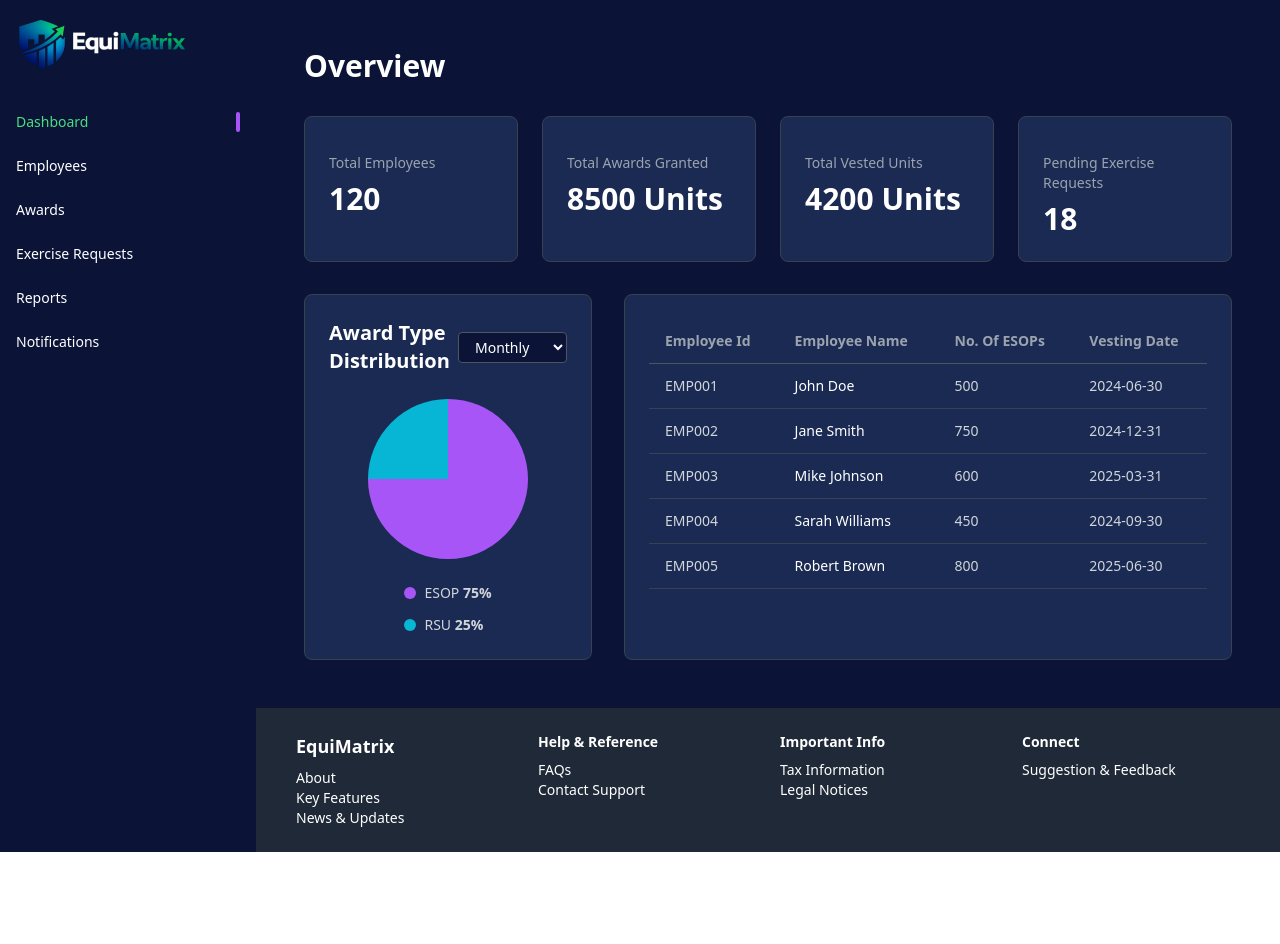
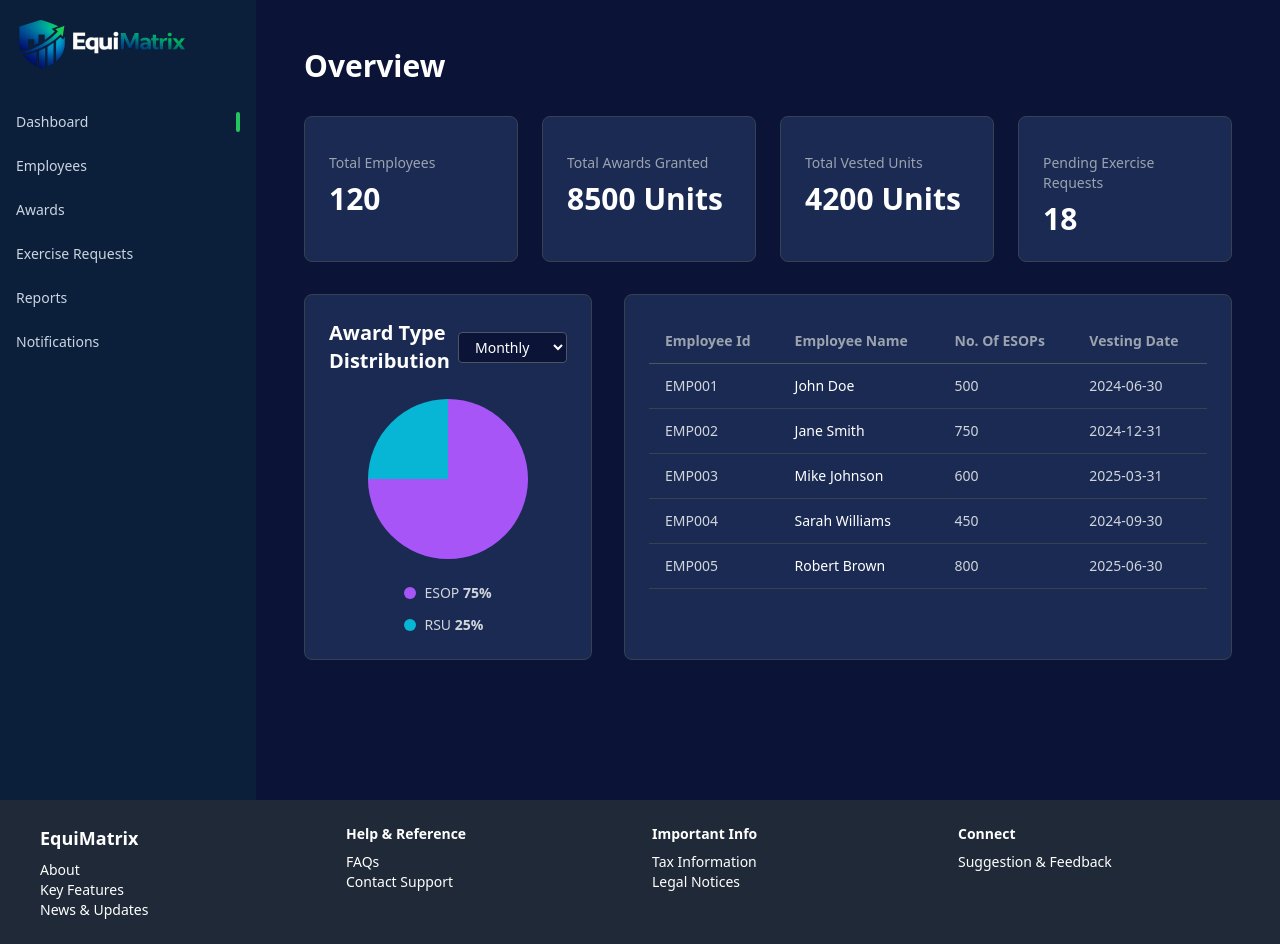
Before and after one commit to VarshaShetty28/Equity_Award_Tracker_EquiMatrix, an Angular app in the folder FrontEnd/: page /admin in a window 1280 px wide. Before the commit the page ends 852 px from the top, so only its background shows below. Built offline with nearby package versions, Linux system fonts and the light colour scheme.

Commit message:
Added tab logo

```diff
--- a/FrontEnd/src/app/features/admin/employees/employees.component.html
+++ b/FrontEnd/src/app/features/admin/employees/employees.component.html
@@ -10,7 +10,6 @@
         placeholder="Search"
         class="pl-10 pr-4 py-2 rounded-lg bg-white text-black text-sm focus:outline-none"
       />
-      <span class="absolute left-3 top-2.5 text-gray-400">🔍</span>
     </div>
   </div>
 
--- a/FrontEnd/src/app/shared/admin-nav-bar/admin-nav-bar.component.html
+++ b/FrontEnd/src/app/shared/admin-nav-bar/admin-nav-bar.component.html
@@ -1,4 +1,4 @@
-<div class="w-64 h-screen bg-[#0B1437] text-white flex flex-col p-4">
+<div class="w-64 h-screen bg-[#0B1F3A] text-white flex flex-col p-4">
 
   <!-- LOGO -->
   <div class="flex items-center gap-3 mb-10">
@@ -13,76 +13,106 @@
   <nav class="flex flex-col gap-6 text-sm">
 
     <!-- DASHBOARD -->
-    <a routerLink="/admin"
-       routerLinkActive="text-green-400"
+    <a
+      routerLink="/admin"
+      routerLinkActive="text-[#22C55E]"
       [routerLinkActiveOptions]="{ exact: true }"
       #rlaDashboard="routerLinkActive"
-       class="flex items-center justify-between">
+      class="flex items-center justify-between group"
+    >
+      <span class="text-slate-300 group-hover:text-[#14B8A6]">
+        Dashboard
+      </span>
 
-      <span class="hover:text-blue-400">Dashboard</span>
-
-      <span *ngIf="rlaDashboard.isActive"
-            class="w-1 h-5 bg-purple-500 rounded"></span>
+      <span
+        *ngIf="rlaDashboard.isActive"
+        class="w-1 h-5 bg-[#22C55E] rounded"
+      ></span>
     </a>
 
     <!-- EMPLOYEES -->
-    <a routerLink="/admin/employees"
-       routerLinkActive="text-green-400"
+    <a
+      routerLink="/admin/employees"
+      routerLinkActive="text-[#22C55E]"
       #rlaUsers="routerLinkActive"
-       class="flex items-center justify-between">
+      class="flex items-center justify-between group"
+    >
+      <span class="text-slate-300 group-hover:text-[#14B8A6]">
+        Employees
+      </span>
 
-      <span class="hover:text-blue-400">Employees</span>
-
-      <span *ngIf="rlaUsers.isActive"
-            class="w-1 h-5 bg-purple-500 rounded"></span>
+      <span
+        *ngIf="rlaUsers.isActive"
+        class="w-1 h-5 bg-[#22C55E] rounded"
+      ></span>
     </a>
 
     <!-- AWARDS -->
-    <a routerLink="/admin/awards"
-       routerLinkActive="text-green-400"
+    <a
+      routerLink="/admin/awards"
+      routerLinkActive="text-[#22C55E]"
       #rlaAwards="routerLinkActive"
-       class="flex items-center justify-between">
+      class="flex items-center justify-between group"
+    >
+      <span class="text-slate-300 group-hover:text-[#14B8A6]">
+        Awards
+      </span>
 
-      <span class="hover:text-blue-400">Awards</span>
-
-      <span *ngIf="rlaAwards.isActive"
-            class="w-1 h-5 bg-purple-500 rounded"></span>
+      <span
+        *ngIf="rlaAwards.isActive"
+        class="w-1 h-5 bg-[#22C55E] rounded"
+      ></span>
     </a>
 
     <!-- EXERCISE -->
-    <a routerLink="/admin/exercise"
-       routerLinkActive="text-green-400"
+    <a
+      routerLink="/admin/exercise"
+      routerLinkActive="text-[#22C55E]"
       #rlaExercise="routerLinkActive"
-       class="flex items-center justify-between">
+      class="flex items-center justify-between group"
+    >
+      <span class="text-slate-300 group-hover:text-[#14B8A6]">
+        Exercise Requests
+      </span>
 
-      <span class="hover:text-blue-400">Exercise Requests</span>
-
-      <span *ngIf="rlaExercise.isActive"
-            class="w-1 h-5 bg-purple-500 rounded"></span>
+      <span
+        *ngIf="rlaExercise.isActive"
+        class="w-1 h-5 bg-[#22C55E] rounded"
+      ></span>
     </a>
 
     <!-- REPORTS -->
-    <a routerLink="/admin/reports"
-       routerLinkActive="text-green-400"
+    <a
+      routerLink="/admin/reports"
+      routerLinkActive="text-[#22C55E]"
       #rlaReports="routerLinkActive"
-       class="flex items-center justify-between">
+      class="flex items-center justify-between group"
+    >
+      <span class="text-slate-300 group-hover:text-[#14B8A6]">
+        Reports
+      </span>
 
-      <span class="hover:text-blue-400">Reports</span>
-
-      <span *ngIf="rlaReports.isActive"
-            class="w-1 h-5 bg-purple-500 rounded"></span>
+      <span
+        *ngIf="rlaReports.isActive"
+        class="w-1 h-5 bg-[#22C55E] rounded"
+      ></span>
     </a>
 
     <!-- NOTIFICATIONS -->
-    <a routerLink="/admin/notifications"
-       routerLinkActive="text-green-400"
+    <a
+      routerLink="/admin/notifications"
+      routerLinkActive="text-[#22C55E]"
       #rlaNotif="routerLinkActive"
-       class="flex items-center justify-between">
+      class="flex items-center justify-between group"
+    >
+      <span class="text-slate-300 group-hover:text-[#14B8A6]">
+        Notifications
+      </span>
 
-      <span class="hover:text-blue-400">Notifications</span>
-
-      <span *ngIf="rlaNotif.isActive"
-            class="w-1 h-5 bg-purple-500 rounded"></span>
+      <span
+        *ngIf="rlaNotif.isActive"
+        class="w-1 h-5 bg-[#22C55E] rounded"
+      ></span>
     </a>
 
   </nav>
--- a/FrontEnd/src/app/shared/layout/layout.component.html
+++ b/FrontEnd/src/app/shared/layout/layout.component.html
@@ -1,4 +1,8 @@
-<div class="flex min-h-screen bg-[#0B1437]">
+<!-- PAGE WRAPPER -->
+<div class="min-h-screen bg-[#0B1437] flex flex-col">
+
+  <!-- CONTENT AREA (Sidebar + Main content) -->
+  <div class="flex flex-1">
 
     <!-- Sidebar -->
     <app-admin-nav-bar></app-admin-nav-bar>
@@ -11,9 +15,11 @@
         <router-outlet></router-outlet>
       </div>
 
-    <!-- Footer -->
+    </div>
+
+  </div>
+
+  <!-- FOOTER (FULL WIDTH) -->
   <app-footer></app-footer>
 
 </div>
-
-</div>
--- a/FrontEnd/src/index.html
+++ b/FrontEnd/src/index.html
@@ -5,7 +5,7 @@
   <title>EquiMatrix</title>
   <base href="/">
   <meta name="viewport" content="width=device-width, initial-scale=1">
-  <link rel="icon" type="image/x-icon" href="favicon.ico">
+  <link rel="icon" type="image/x-icon" href="assets/tab_logo.png">
 </head>
 <body>
   <app-root></app-root>
```
Also changed, not shown: FrontEnd/src/assets/tab_logo.png (added). Lines whose indentation alone changed are shown as unchanged.
